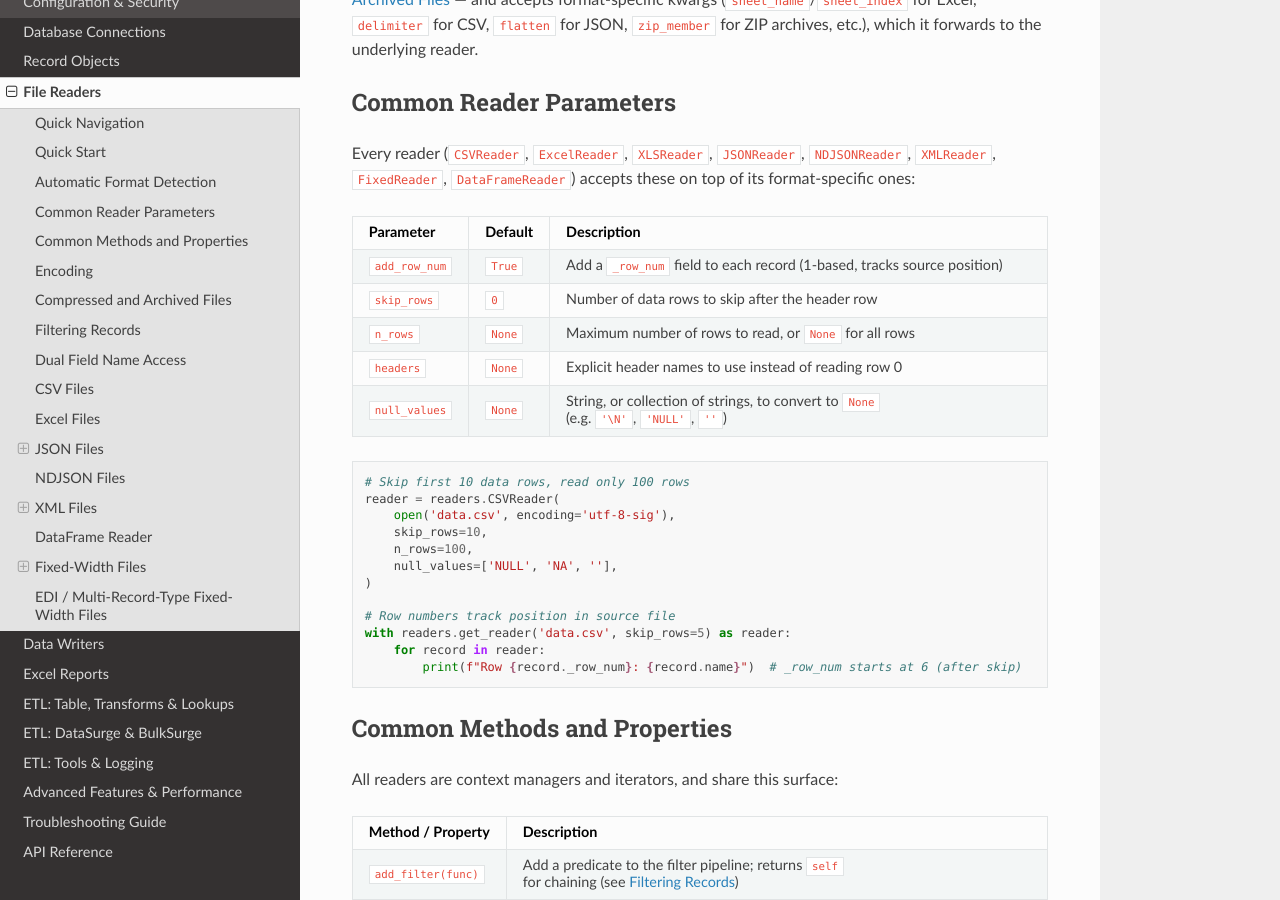
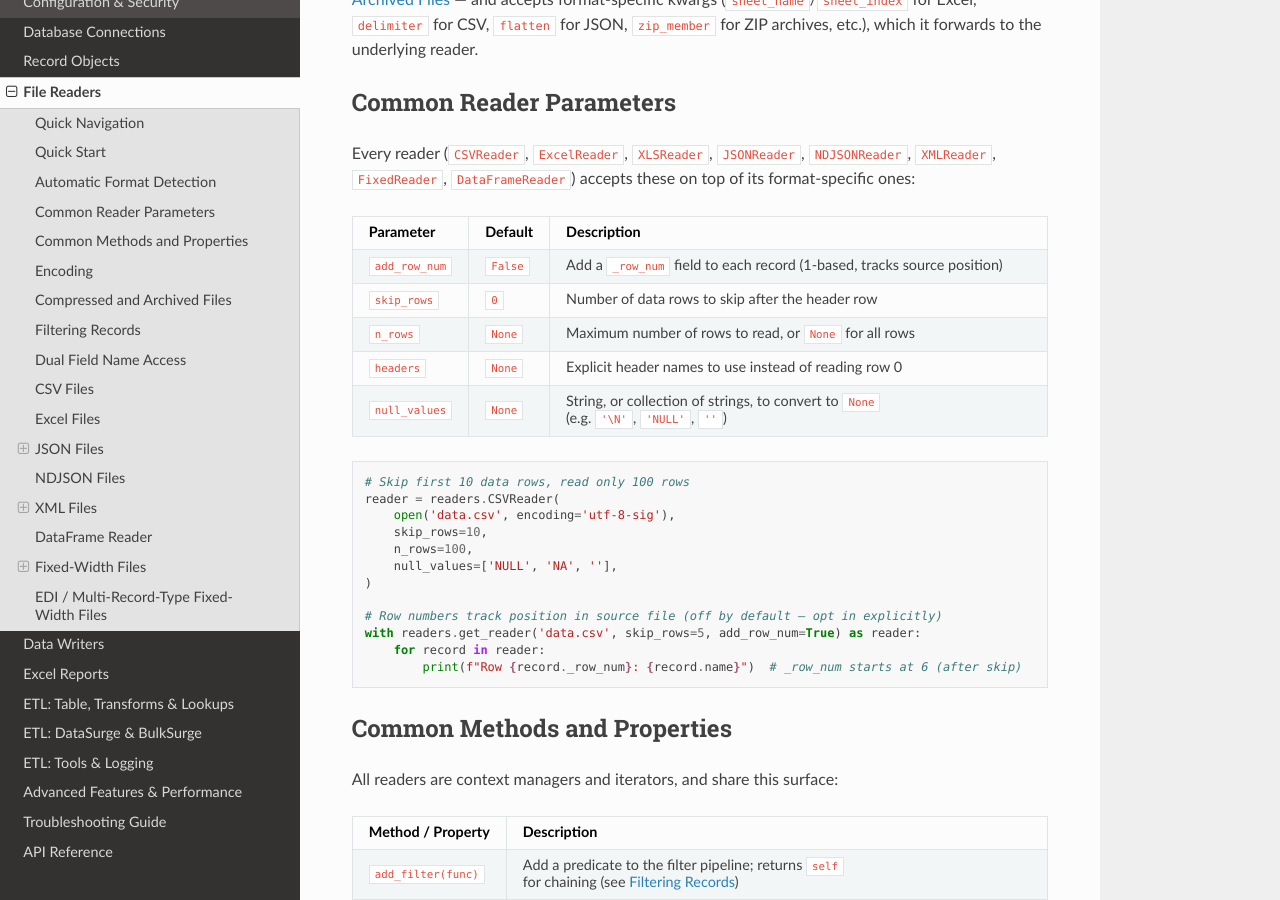
Before and after one commit to scottrbailey/dbtk, a Sphinx documentation site: the page built from docs/05-readers.md, in a window 1280 px wide and 900 px high, scrolled down 1607 px. Built offline with Sphinx 7.4.7 and the Read the Docs theme 3.1.0, drawn with Linux system fonts in a browser that asks for light colours; some of the changed text lies outside the part shown.

Commit message:
Default add_row_num to False on all readers (breaking change)
Extends the reasoning already applied to FixedReader/EDIReader (fixed-
width files have explicit column specs, making row numbers less
useful there) to the rest of the reader family: CSVReader, ExcelReader,
XLSReader, JSONReader, NDJSONReader, XMLReader, DataFrameReader all
previously defaulted add_row_num=True.

_row_num is a real field, not cosmetic — it's threaded through
set_fields() like any other column, so it flows into .keys()/
.to_dict()/iteration, and since writers derive their output columns
from the first record when no explicit columns= is given, it
previously leaked into default CSV headers, JSON/XML/Excel output, and
especially DatabaseWriter/cursor_to_cursor's generated INSERT column
list (already documented as a footgun to work around with
select_columns()/exclude_columns()). Table/DataSurge/BulkSurge are
unaffected either way, since Table.set_values() only pulls explicitly
mapped fields.

Each reader class redeclares add_row_num as its own literal default
rather than inheriting Reader's (Python doesn't propagate a base
class's keyword default to a subclass that redeclares the same
parameter), so this required editing every class's signature
individually rather than a single change in base.py — the same
redeclare-per-subclass shape the codebase already used, kept as-is
rather than introducing a shared constant.

Also fixed several pre-existing docstring bugs discovered along the
way: CSVReader's docstring referenced 'add_rownum'/'skip_records'/
'max_records' (typos for the real parameter names) in two places,
JSONReader and DataFrameReader had the same typos.

tests/test_readers.py's get_test_reader() factory now defaults
add_row_num=True itself (previously only for the 'fixed' branch,
compensating for FixedReader's already-False default), preserving
every existing test's behavior with one change instead of touching
each parametrized test. test_filter_row_num_field, which constructs
CSVReader directly, now passes add_row_num=True explicitly.

Co-Authored-By: Claude Sonnet 5 <noreply@anthropic.com>
Claude-Session: https://claude.ai/code/session_01U7xUpRGdvqWGGbHUDQuGaG

````diff
--- a/docs/05-readers.md
+++ b/docs/05-readers.md
@@ -66,7 +66,7 @@ Every reader (`CSVReader`, `ExcelReader`, `XLSReader`, `JSONReader`, `NDJSONRead
 
 | Parameter     | Default | Description                                                          |
 |---------------|---------|------------------------------------------------------------------------|
-| `add_row_num` | `True`  | Add a `_row_num` field to each record (1-based, tracks source position) |
+| `add_row_num` | `False` | Add a `_row_num` field to each record (1-based, tracks source position) |
 | `skip_rows`   | `0`     | Number of data rows to skip after the header row                      |
 | `n_rows`      | `None`  | Maximum number of rows to read, or `None` for all rows                |
 | `headers`     | `None`  | Explicit header names to use instead of reading row 0                 |
@@ -81,8 +81,8 @@ reader = readers.CSVReader(
     null_values=['NULL', 'NA', ''],
 )
 
-# Row numbers track position in source file
-with readers.get_reader('data.csv', skip_rows=5) as reader:
+# Row numbers track position in source file (off by default — opt in explicitly)
+with readers.get_reader('data.csv', skip_rows=5, add_row_num=True) as reader:
     for record in reader:
         print(f"Row {record._row_num}: {record.name}")  # _row_num starts at 6 (after skip)
 ```
@@ -250,7 +250,7 @@ This is particularly useful when processing files from multiple vendors — use
 `CSVReader` reads comma- (or otherwise-) delimited text. It's the most common reader and needs the least configuration — pass an open file, iterate.
 
 ```python
-CSVReader(fp, dialect=csv.excel, headers=None, add_row_num=True, skip_rows=0, n_rows=None, null_values=None, **kwargs)
+CSVReader(fp, dialect=csv.excel, headers=None, add_row_num=False, skip_rows=0, n_rows=None, null_values=None, **kwargs)
 ```
 
 `**kwargs` pass straight through to `csv.reader()` (`delimiter`, `quotechar`, `quoting`, etc.). A `delimiter='\t'` shortcut is recognized without needing a custom dialect.
@@ -302,7 +302,7 @@ with ExcelReader(ws, skip_rows=0, n_rows=None) as reader:
 `JSONReader` and friends exist to **iterate** over a dataset, record by record. If your JSON is a single object with no array to iterate — just metadata, or a one-off config blob — reach for `json.load()` directly instead; that's not what this reader is for.
 
 ```python
-JSONReader(fp, record_path=None, flatten=True, add_row_num=True, skip_rows=0, n_rows=None, null_values=None, **kwargs)
+JSONReader(fp, record_path=None, flatten=True, add_row_num=False, skip_rows=0, n_rows=None, null_values=None, **kwargs)
 ```
 
 By default, `JSONReader` expects the document root to be an array of objects:
@@ -364,7 +364,7 @@ with readers.JSONReader(open('nested.json'), flatten=False) as reader:
 `NDJSONReader` reads newline-delimited JSON — one JSON object per line, common for streaming APIs and log formats. There's no `record_path` or `flatten` option; each line is its own record.
 
 ```python
-NDJSONReader(fp, add_row_num=True, skip_rows=0, n_rows=None, null_values=None)
+NDJSONReader(fp, add_row_num=False, skip_rows=0, n_rows=None, null_values=None)
 ```
 
 ```python
@@ -379,7 +379,7 @@ with readers.NDJSONReader(open('api_events.ndjson')) as reader:
 `XMLReader` needs a `record_xpath` to locate the repeating record elements.
 
 ```python
-XMLReader(fp, record_xpath='//record', columns=None, sample_size=10, add_row_num=True, skip_rows=0, n_rows=None, null_values=None)
+XMLReader(fp, record_xpath='//record', columns=None, sample_size=10, add_row_num=False, skip_rows=0, n_rows=None, null_values=None)
 ```
 
 ### Auto-Discovered Columns
@@ -443,7 +443,7 @@ with readers.XMLReader(open('avatar_chronicles.xml'),
 For maximum throughput, use [polars](https://pola.rs) to read files and `DataFrameReader` to stream rows into DBTK pipelines. This works with both polars and Pandas and can use any file format that either library supports. Tip: use the Lazy API and streaming to prevent loading massive files into memory.
 
 ```python
-DataFrameReader(df, add_row_num=True, skip_rows=0, n_rows=None, null_values=None)
+DataFrameReader(df, add_row_num=False, skip_rows=0, n_rows=None, null_values=None)
 ```
 
 ```python
````
Also changed, not shown: CHANGELOG.md (+15 -0 lines), docs/07-table.md (+2 -2 lines), docs/11-api-reference.md (+8 -8 lines), 7 other files.
